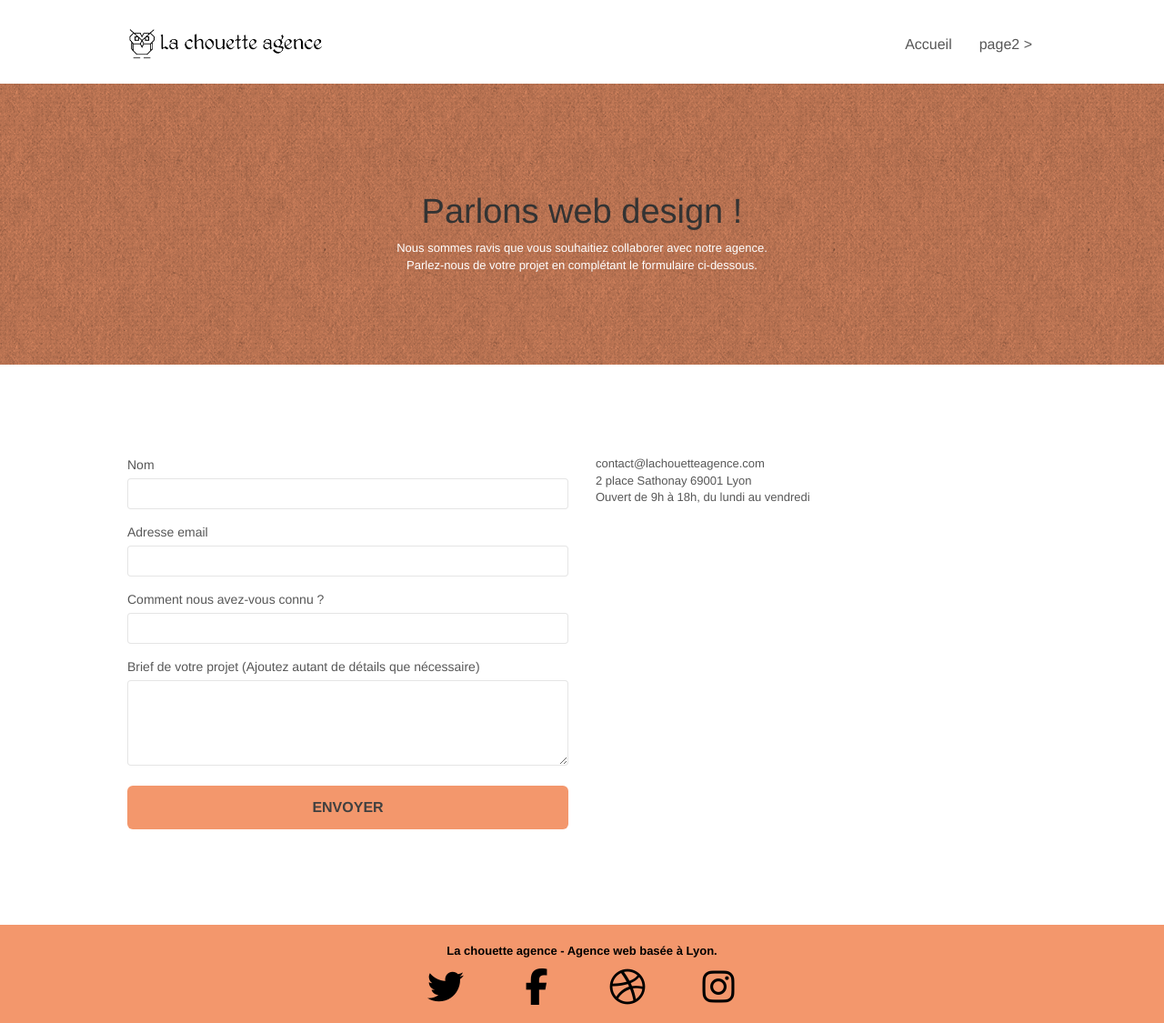
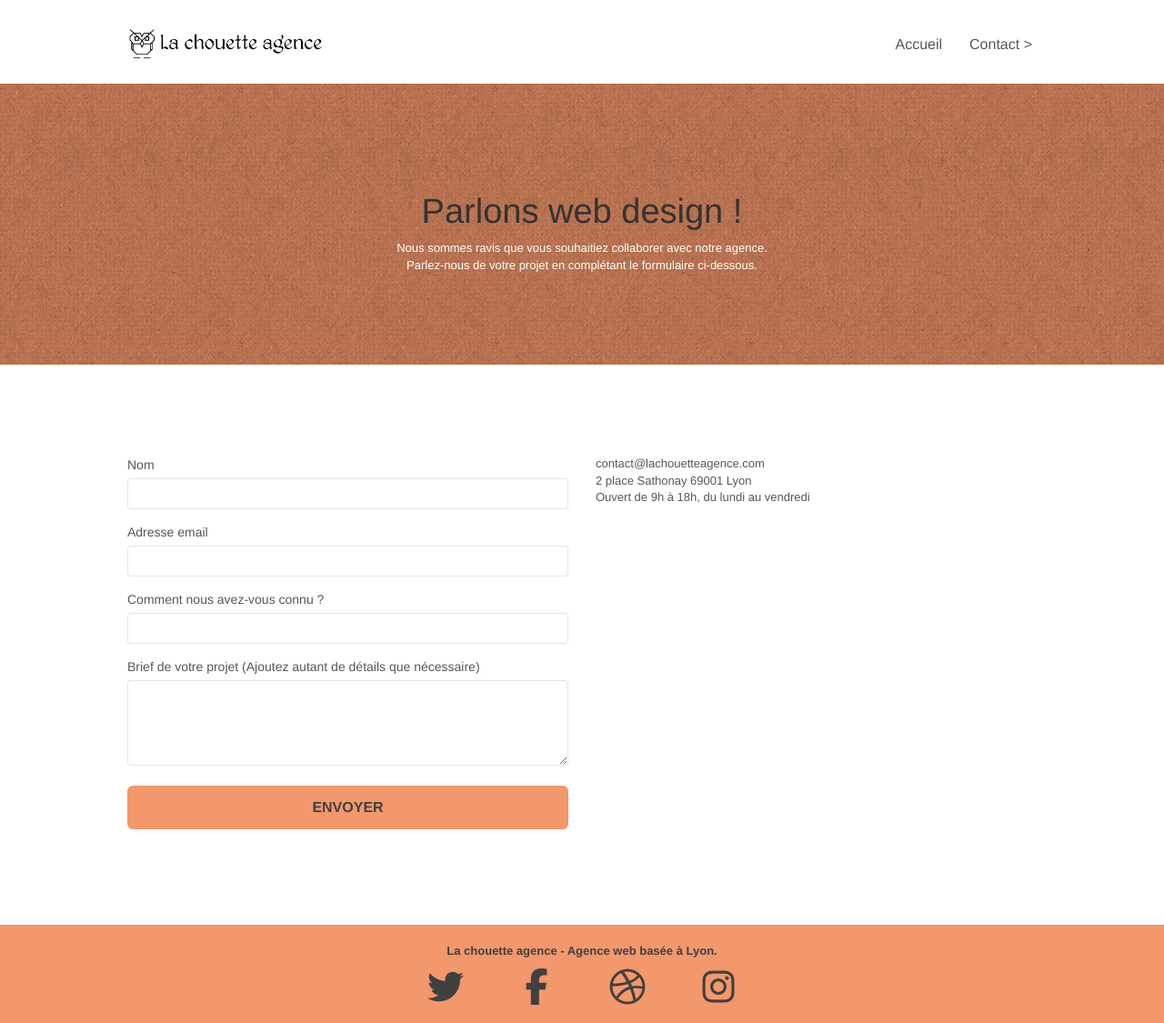
Before and after one commit to Goeman-code/P4_Code-Source_Goeman, a plain HTML site: page contact.html in a window 1280 px wide. Shown: the whole page at 91% size. Drawn offline with nearby package versions, Linux system fonts and the light colour scheme.

Commit message:
mise à niveau

```diff
--- a/page2.html
+++ b/contact.html
@@ -44,7 +44,7 @@
 					<li>
 					</li>
 					<li>
-						<a href="page2.html">page2 &gt;</a>
+						<a href="contact.html">Contact &gt;</a>
 					</li>
 				</ul>
 			</div>
--- a/style.css
+++ b/style.css
@@ -14,13 +14,13 @@ button {
 }
 
 .icone-reso {
-    color: #000000!important;
+    color: #404040!important;
 }
 .couleur-p {
     color: white!important;
 }
 .couleur-loca-footer {
-    color: #000000!important;
+    color: #404040!important;
     font-weight: 600;
 }
 
```
Also changed, not shown: index.html (+1 -1 lines).
